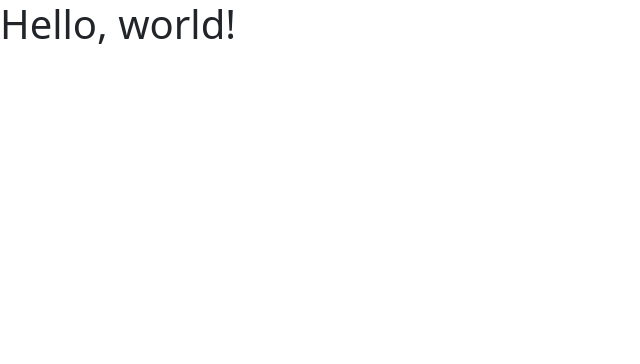
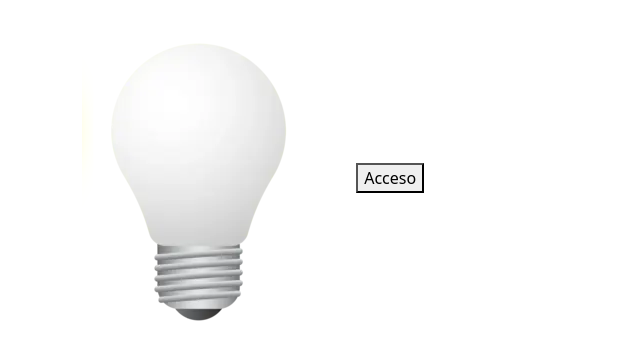
Before and after one commit to dariomicelii/js-dom-1, a plain HTML site: page index.html in a window 1280 px wide. Shown: the whole page, without its empty margins (0-640 px from the left). Drawn offline with nearby package versions, Linux system fonts and the light colour scheme.

Commit message:
html lampadina

```diff
--- a/index.html
+++ b/index.html
@@ -8,7 +8,11 @@
     <link href="https://cdn.jsdelivr.net/npm/bootstrap@5.3.3/dist/css/bootstrap.min.css" rel="stylesheet" integrity="sha384-QWTKZyjpPEjISv5WaRU9OFeRpok6YctnYmDr5pNlyT2bRjXh0JMhjY6hW+ALEwIH" crossorigin="anonymous">
   </head>
   <body>
-    <h1>Hello, world!</h1>
+
+    <div class="container">
+      <img id="lampadina" src="./img/white_lamp.png" class="image-fluid d-inline-block" alt="Lampadina spenta">
+      <button id="interruttore" class="button">Acceso</button>
+    </div>
 
     <script src="./js/main.js"></script>
     <script src="https://cdn.jsdelivr.net/npm/bootstrap@5.3.3/dist/js/bootstrap.bundle.min.js" integrity="sha384-YvpcrYf0tY3lHB60NNkmXc5s9fDVZLESaAA55NDzOxhy9GkcIdslK1eN7N6jIeHz" crossorigin="anonymous"></script>
```
